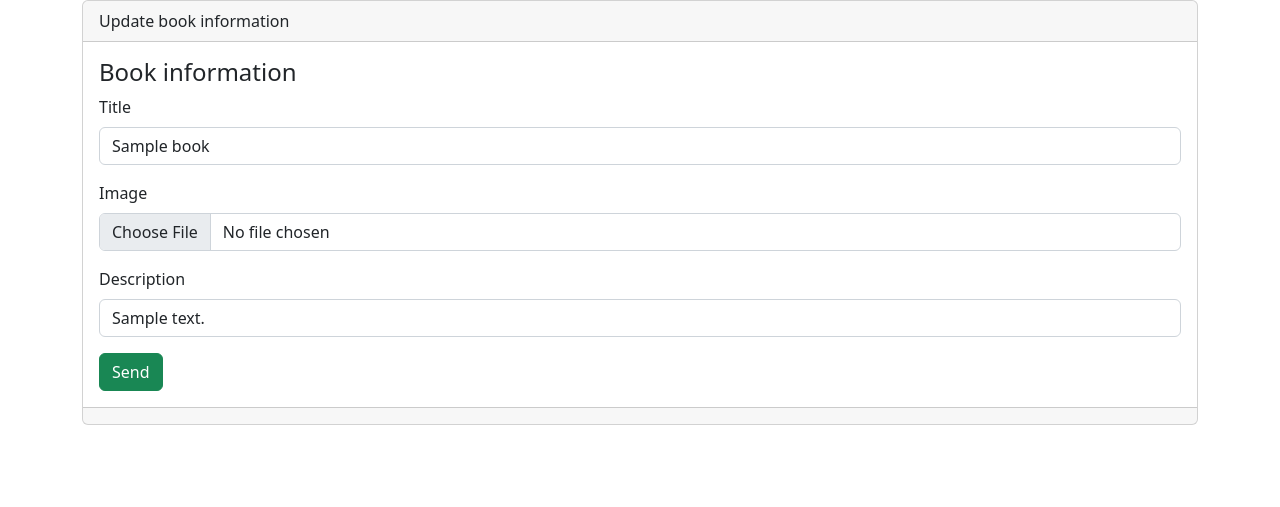
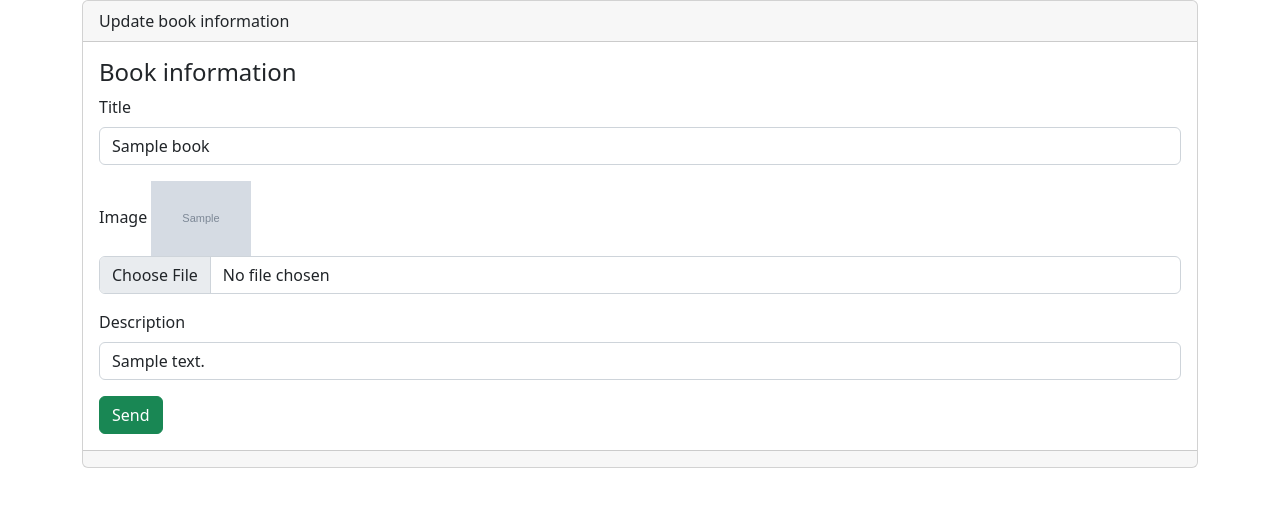
Before and after one commit to sdGuille/CRUD, a Django app: page /books/update/1 in a window 1280 px wide. Shown: the part 56-563 px from the top of the page. Run offline with Django 4.2, Linux system fonts and the light colour scheme; tables that the repository leaves empty hold one stand-in row (values such as "Sample post"); grey boxes marked "Sample" are stand-in pictures.

Commit message:
Update form.html

```diff
--- a/templates/books/form.html
+++ b/templates/books/form.html
@@ -4,6 +4,10 @@
   {% for sector in form %}
     <div class="mb-3">
       <label for="" class="form-label">{{ sector.label }}</label>
+      {% if sector.field.widget.input_type = 'file' and sector.value %}
+      <img src="{{MEDIA_URL}}/images/{{ sector.value }}"width="100" alt="" srcset="">
+      {% endif %}
+
       <input
         type="{{ sector.field.widget.input_type }}"
         class="form-control"
```
